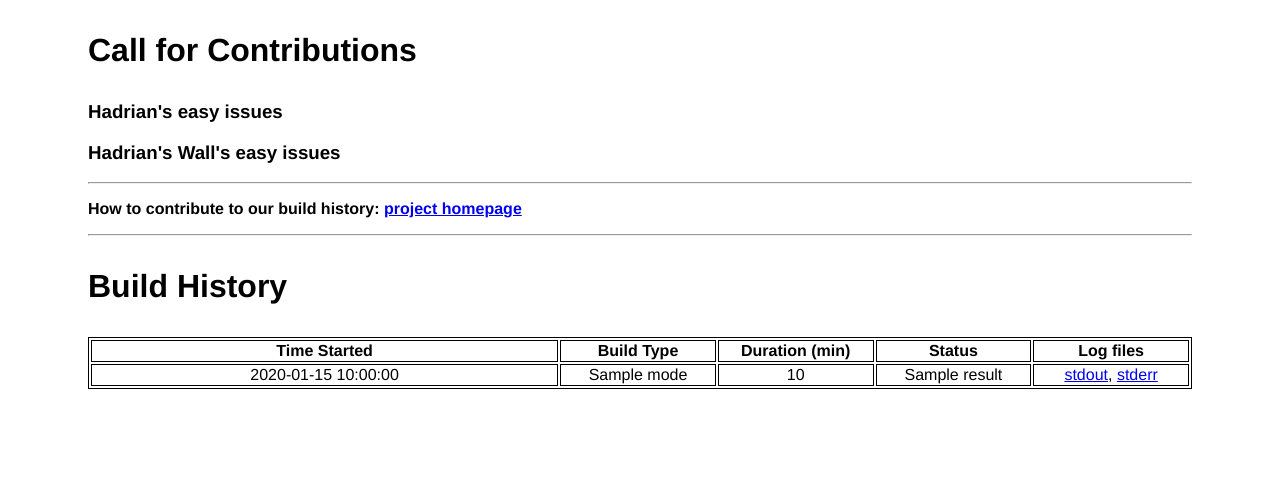
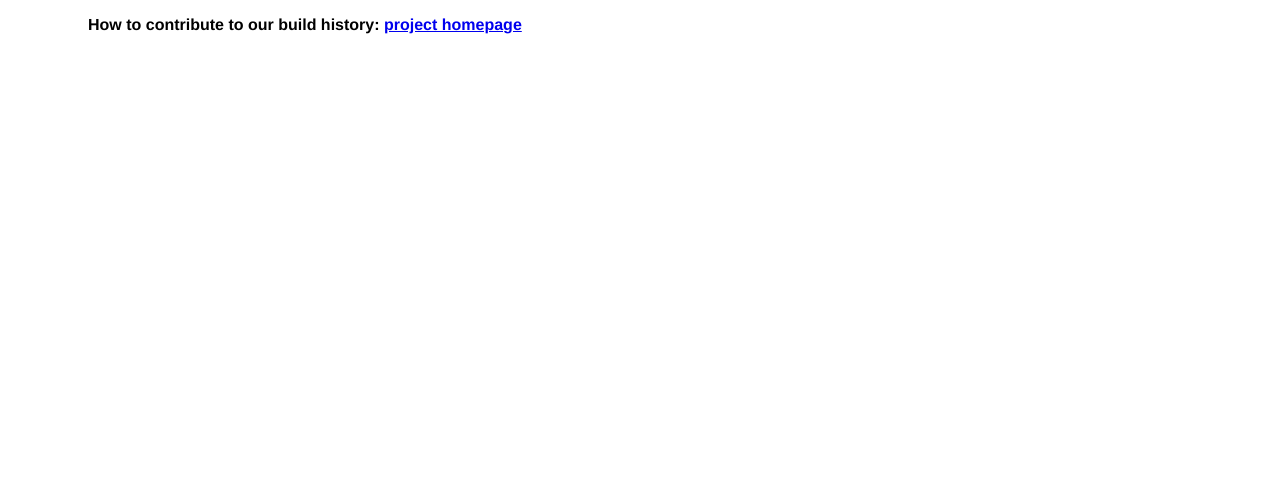
Before and after one commit to monad-systems/hadrians-wall, a Flask app: template templates/index.html in a window 1280 px wide. Shown: the part 557-1034 px from the top of the page. After the commit the page ends 591 px from the top, so only its background shows below. Run offline with Flask 2, Linux system fonts and the light colour scheme; the template is opened without the code that fills it: most values are stand-ins (such as "Sample title", 1, 10 or a date in 2020); some libraries are stand-ins or nearby versions.

Commit message:
clean up table data

```diff
--- a/static/main.js
+++ b/static/main.js
@@ -1,29 +1,3 @@
-function createAnchor(url, text) {
-  var a = document.createElement('a');
-  a.appendChild(document.createTextNode(text));
-  a.href = url;
-  return a;
-}
-
-function listIssues(url, elementId) {
-  var req = new XMLHttpRequest();
-  req.onload = function(e) {
-    var issues = JSON.parse(this.responseText);
-    issues.forEach(function(issue) {
-      var a = createAnchor(issues.html_url, "#" + issue.number + " " + issue.title);
-      var node = document.createElement("li");
-      node.appendChild(a);
-      document.getElementById(elementId).appendChild(node);
-    });
-  };
-  req.open('GET', url);
-  req.send();
-}
-
-
-listIssues('https://api.github.com/repos/snowleopard/hadrian/issues?labels=easy', "hadrian-issues");
-listIssues('https://api.github.com/repos/izgzhen/hadrians-wall/issues?labels=easy', "hadrians-wall-issues");
-
 function compare_chart_data(a, b) {
     if (a.x < b.x) {
       return -1;
--- a/templates/index.html
+++ b/templates/index.html
@@ -5,45 +5,12 @@
     <h1>Build History Graph</h1>
     <canvas width="800" height="400" id="myChart"></canvas>
   </section>
-  <section>
-  <h1>Call for Contributions</h1>
-    <div id="hadrian-issues">
-        <h3>Hadrian's easy issues</h3>
-    </div>
-    <div id="hadrians-wall-issues">
-        <h3>Hadrian's Wall's easy issues</h3>
-    </div>
-  </section>
-  <hr>
-  <p><b>
-    How to contribute to our build history:
-    <a href="https://github.com/izgzhen/hadrians-wall">project homepage</a>
-  </b></p>
-  <hr>
-  <section>
-  <h1>Build History</h1>
-  <table id="logs-table">
-    <tr>
-      <th>Time Started</th>
-      <th>Build Type</th>
-      <th>Duration (min)</th>
-      <th>Status</th>
-      <th>Log files</th>
-    </tr>
-    {% for log in logs %}
-    <tr>
-      <td style="width: 30%;">{{ log.datetime }}</td>
-      <td style="width: 10%;">{{ log.mode }}</td>
-      <td style="width: 10%;">{{ log.duration }}</td>
-      <td class="status-{{ log.result }}" style="width: 10%;">{{ log.result }}</td>
-      <td style="width: 10%;">
-        <a href="logs/{{ log.prefix }}.out.log">stdout</a>,
-        <a href="logs/{{ log.prefix }}.err.log">stderr</a>
-      </td>
-    </tr>
-    {% endfor %}
-  </table>
-  </section>
+  <p>
+    <b>
+      How to contribute to our build history:
+      <a href="https://github.com/izgzhen/hadrians-wall">project homepage</a>
+    </b>
+  </p>
 <div id="logs-json" type="application/json" hidden>{{logs_json|safe}}</div>
 <script src="https://cdnjs.cloudflare.com/ajax/libs/Chart.js/2.7.2/Chart.bundle.min.js"></script>
 <script type="text/javascript" src="static/main.js"></script>
```
